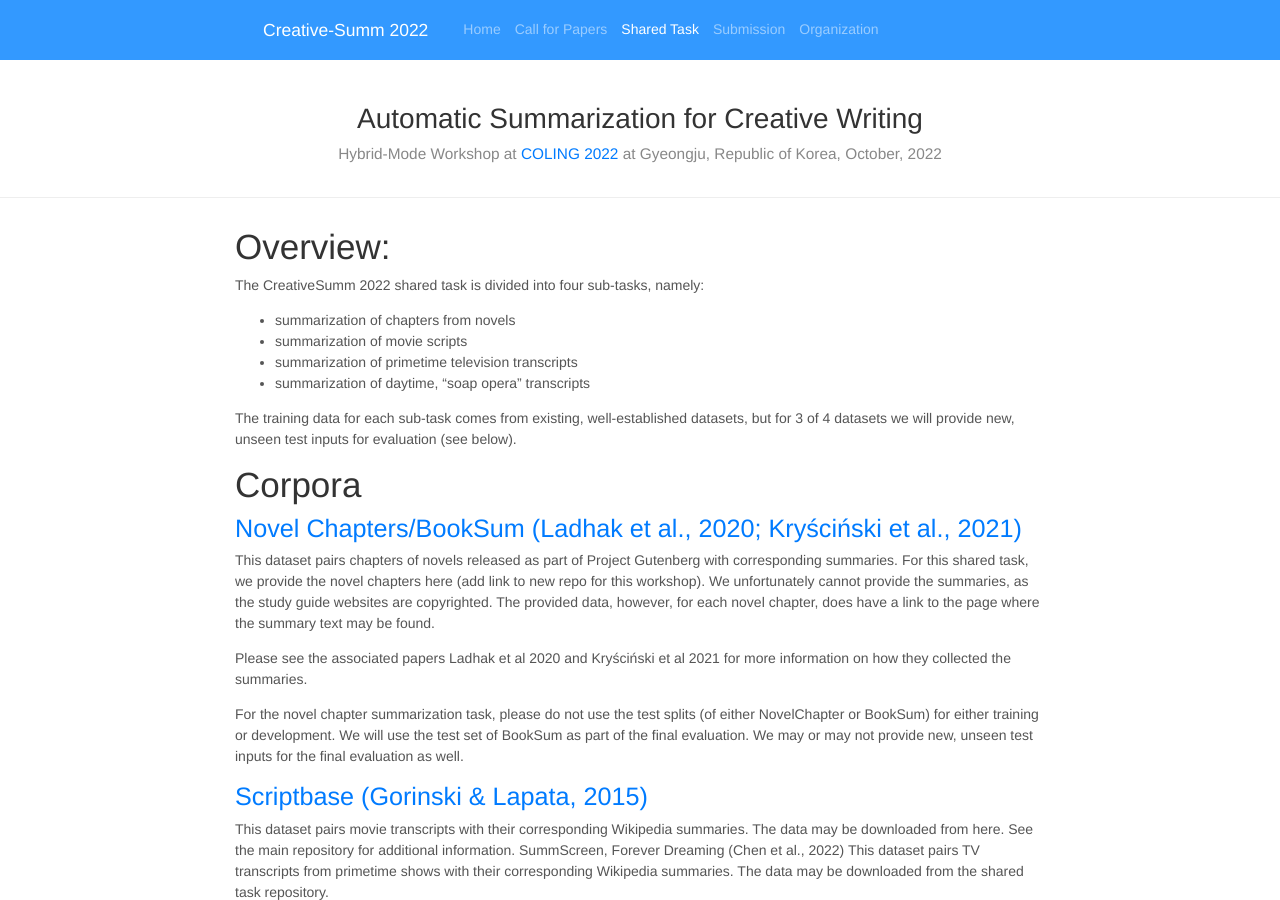
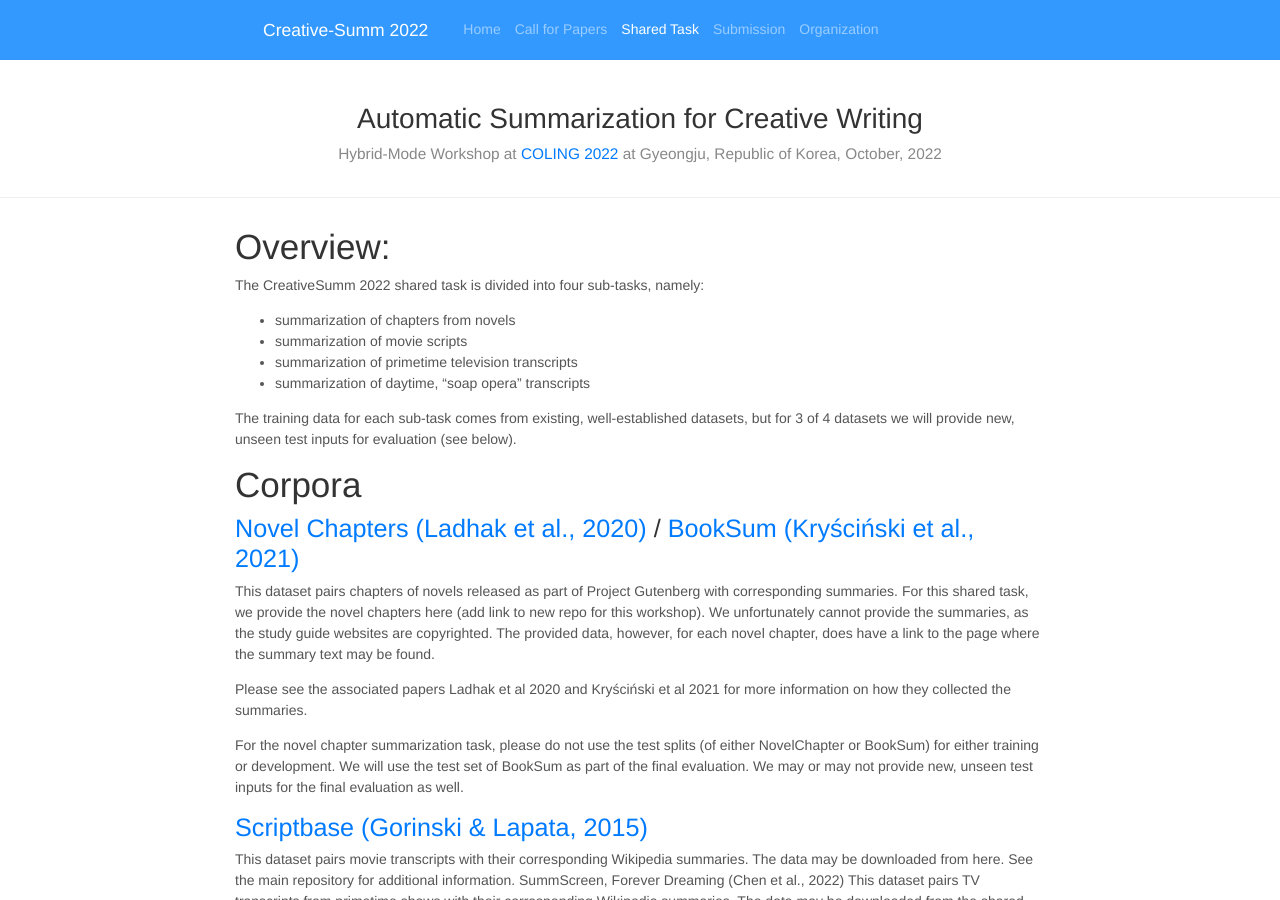
Before and after one commit to CreativeSumm/creativesumm.github.io, a Jekyll site: the page built from shared_task.md, in a window 1280 px wide and 900 px high. Built offline with Jekyll 4.4.1, drawn with Linux system fonts in a browser that asks for light colours; nearby versions of some CDN libraries; part of the change alters nothing that is shown.

```diff
--- a/shared_task.md
+++ b/shared_task.md
@@ -19,7 +19,7 @@ The training data for each sub-task comes from existing, well-established datase
 <br>
 # Corpora
 
-## [Novel Chapters/BookSum (Ladhak et al., 2020; Kryściński et al., 2021)](https://aclanthology.org/2020.acl-main.453.pdf)
+## [Novel Chapters (Ladhak et al., 2020)](https://aclanthology.org/2020.acl-main.453.pdf) / [BookSum (Kryściński et al., 2021)](https://arxiv.org/pdf/2105.08209.pdf)
 This dataset pairs chapters of novels released as part of Project Gutenberg with corresponding summaries. For this shared task, we provide the novel chapters here (add link to new repo for this workshop). We unfortunately cannot provide the summaries, as the study guide websites are copyrighted. The provided data, however, for each novel chapter, does have a link to the page where the summary text may be found.
 
 Please see the associated papers Ladhak et al 2020 and Kryściński et al 2021 for more information on how they collected the summaries.
```
